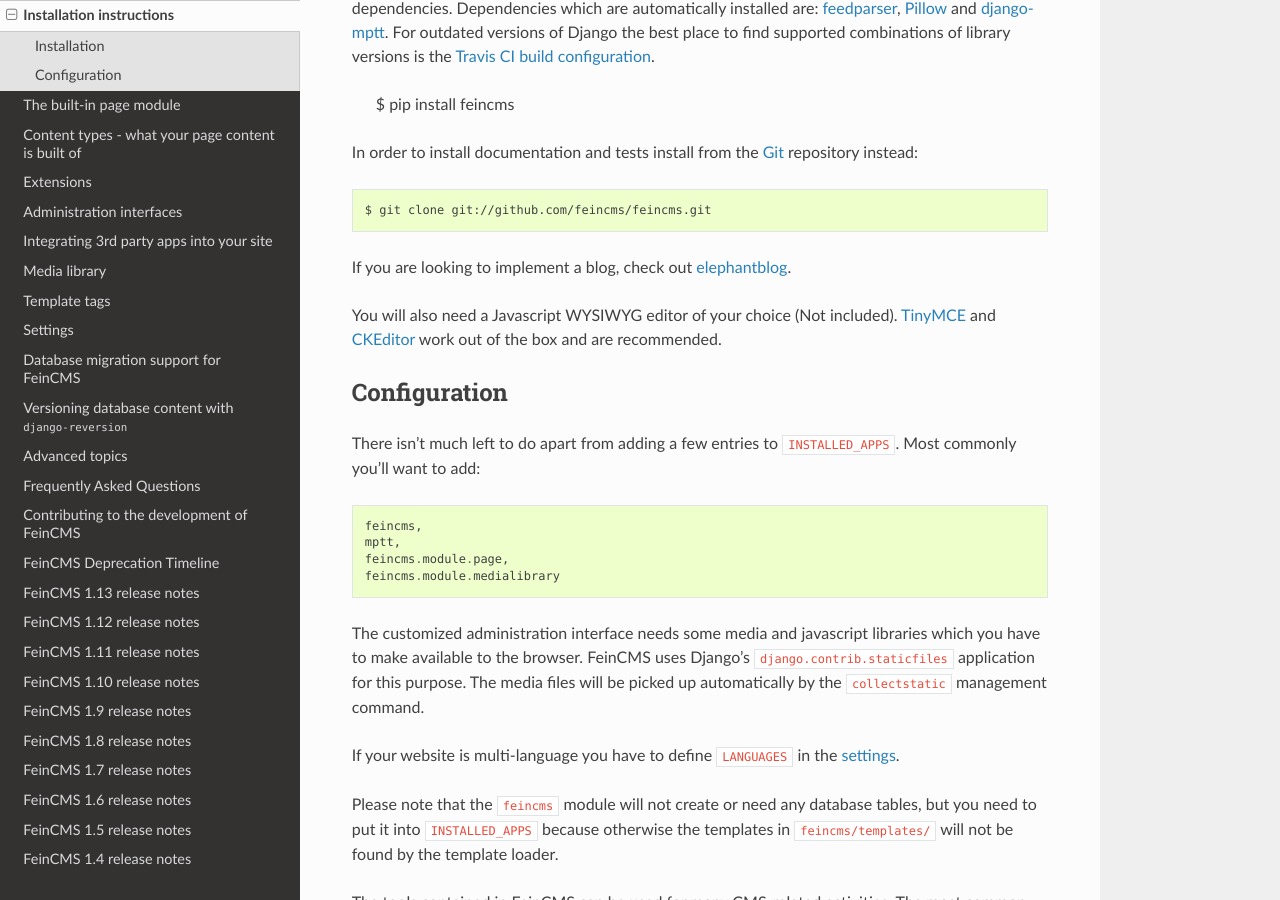
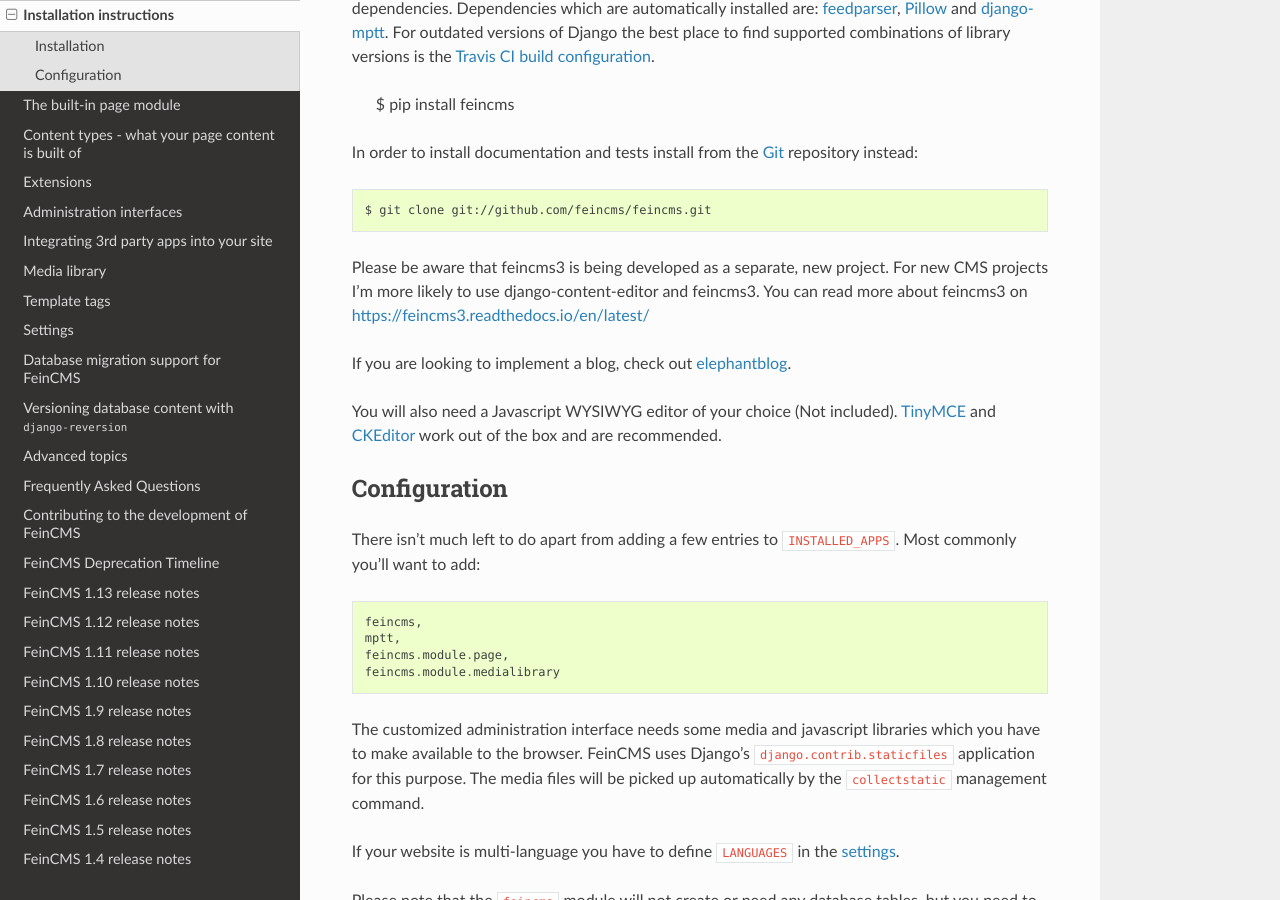
Before and after one commit to feincms/feincms, a Sphinx documentation site: the page built from docs/installation.rst, in a window 1280 px wide and 900 px high, scrolled down 364 px. Built offline with Sphinx 7.4.7 and the Read the Docs theme 2.0.0, drawn with Linux system fonts in a browser that asks for light colours.

Commit message:
Update installation.rst
I only found out later that feincms3 was a separate project. All though I fully understand that you have started this as a separate project, still it merits a mention.

```diff
--- a/docs/installation.rst
+++ b/docs/installation.rst
@@ -25,6 +25,10 @@
 instead::
 
     $ git clone git://github.com/feincms/feincms.git
+
+Please be aware that feincms3 is being developed as a separate, new project.
+For new CMS projects I’m more likely to use django-content-editor and feincms3.
+You can read more about feincms3 on https://feincms3.readthedocs.io/en/latest/
 
 If you are looking to implement a blog, check out elephantblog_.
 
```
